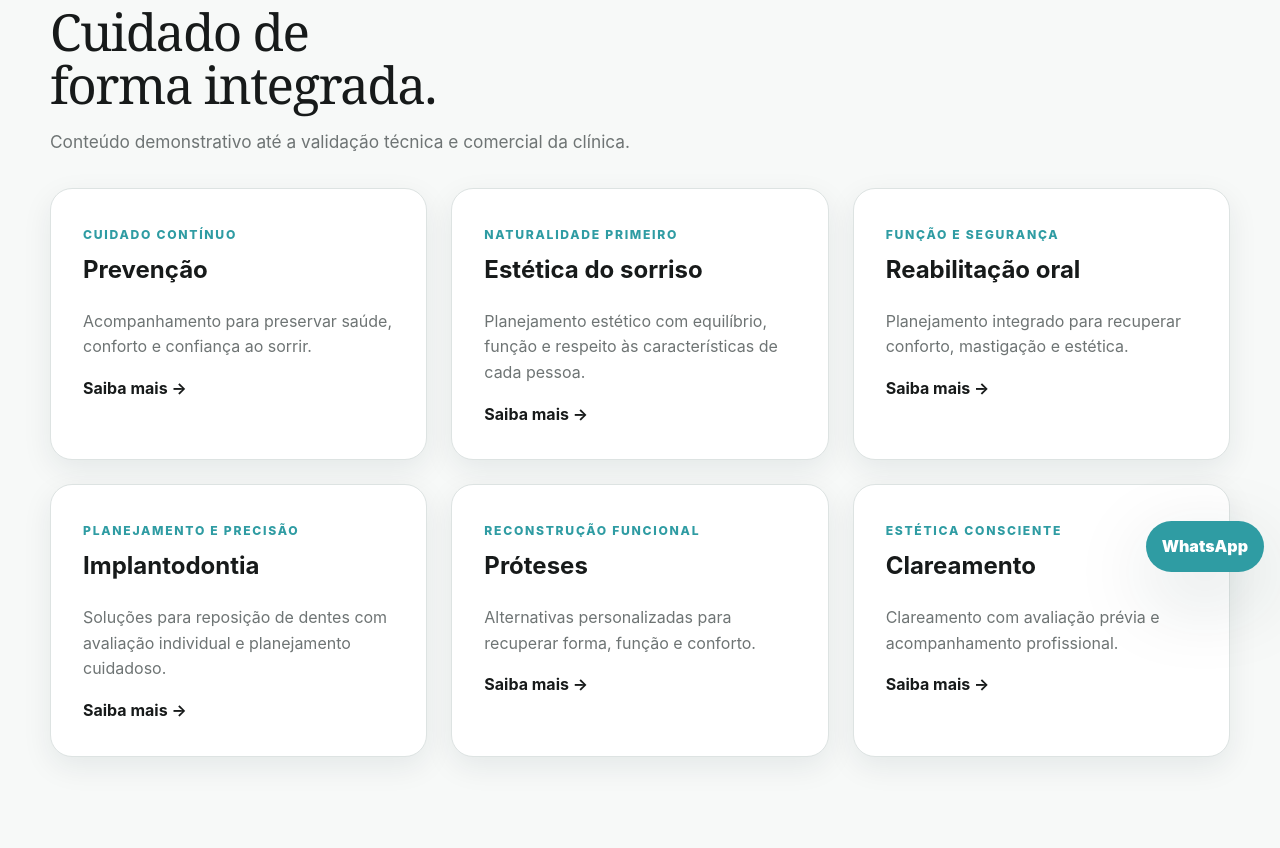
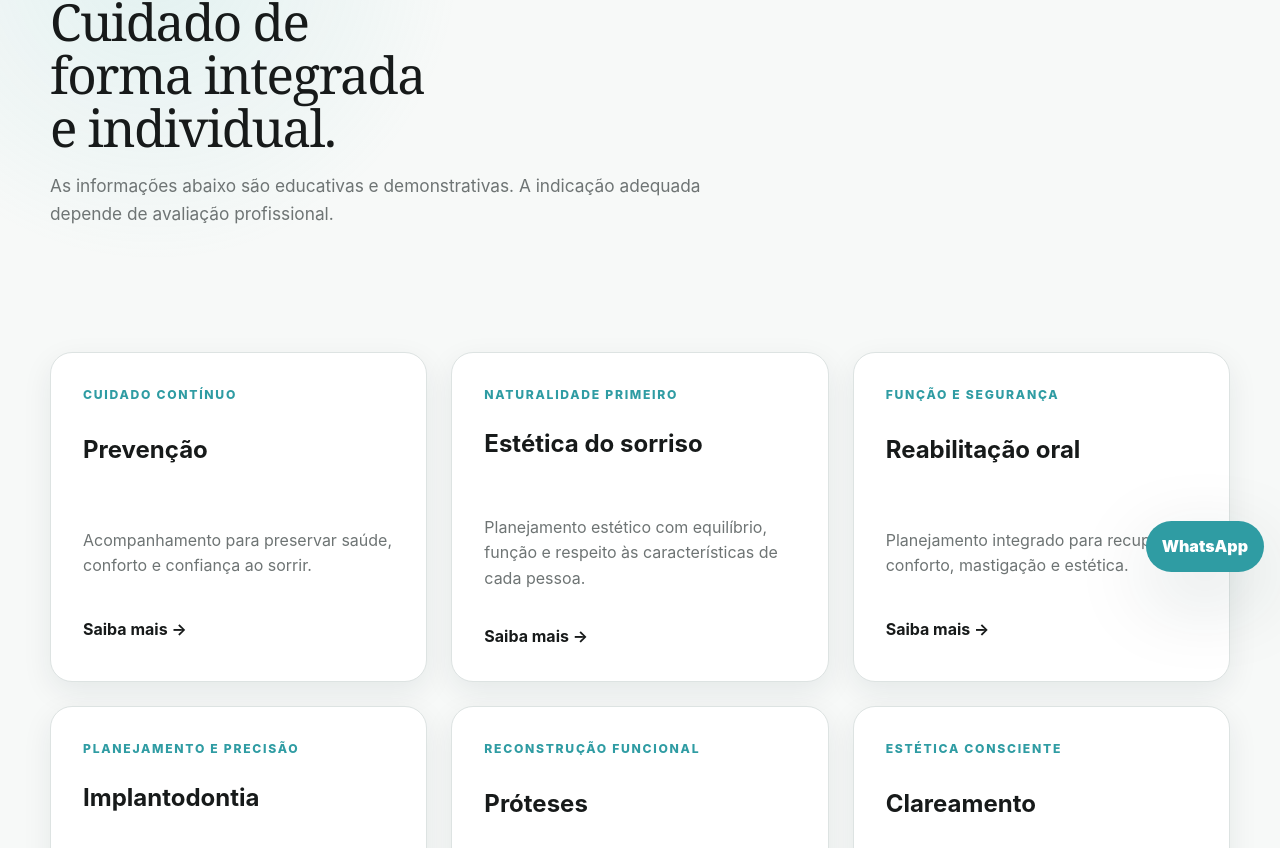
Before and after one commit to mandresoeiro/Clinica-Sorriso, a React (Vite) app: page /tratamentos in a window 1280 px wide. Shown: the part 212-1060 px from the top of the page. Built offline with nearby package versions, Linux system fonts and the light colour scheme.

Commit message:
refactor: polish internal pages for demo release

```diff
--- a/src/pages/Treatments.tsx
+++ b/src/pages/Treatments.tsx
@@ -1,3 +1,37 @@
 import { Link } from 'react-router-dom'
 import { treatments } from '../content/treatments'
-export function Treatments(){return <section className="section"><div className="container"><span className="eyebrow">Tratamentos</span><h1 className="title">Cuidado de forma integrada.</h1><p className="lead">Conteúdo demonstrativo até a validação técnica e comercial da clínica.</p><div className="grid grid-3" style={{marginTop:'2rem'}}>{treatments.map(t=><Link className="card" key={t.slug} to={`/tratamentos/${t.slug}`}><span className="eyebrow">{t.eyebrow}</span><h2>{t.title}</h2><p className="muted">{t.shortDescription}</p><strong>Saiba mais →</strong></Link>)}</div></div></section>}
+
+export function Treatments() {
+  return (
+    <>
+      <section className="page-hero">
+        <div className="container">
+          <span className="eyebrow">Tratamentos</span>
+          <h1 className="title">Cuidado de forma integrada e individual.</h1>
+          <p className="lead">
+            As informações abaixo são educativas e demonstrativas. A indicação
+            adequada depende de avaliação profissional.
+          </p>
+        </div>
+      </section>
+
+      <section className="section--tight">
+        <div className="container grid grid-3">
+          {treatments.map((treatment) => (
+            <Link
+              className="card stack"
+              key={treatment.slug}
+              to={`/tratamentos/${treatment.slug}`}
+              aria-label={`Conhecer ${treatment.title}`}
+            >
+              <span className="eyebrow">{treatment.eyebrow}</span>
+              <h2>{treatment.title}</h2>
+              <p className="muted">{treatment.shortDescription}</p>
+              <strong>Saiba mais →</strong>
+            </Link>
+          ))}
+        </div>
+      </section>
+    </>
+  )
+}
```
